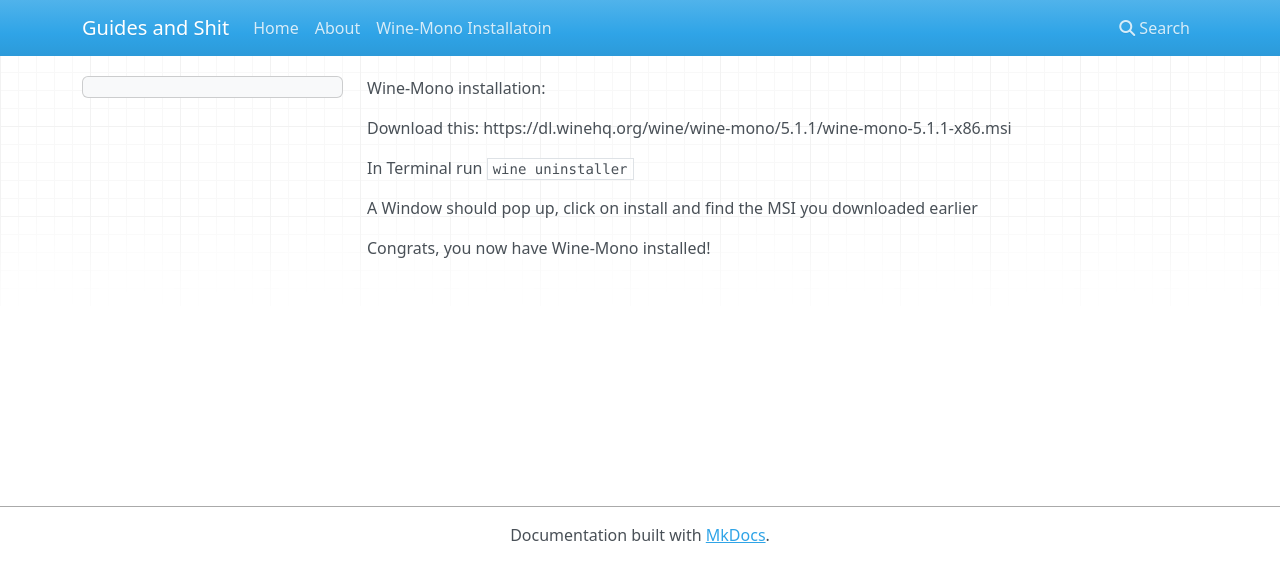
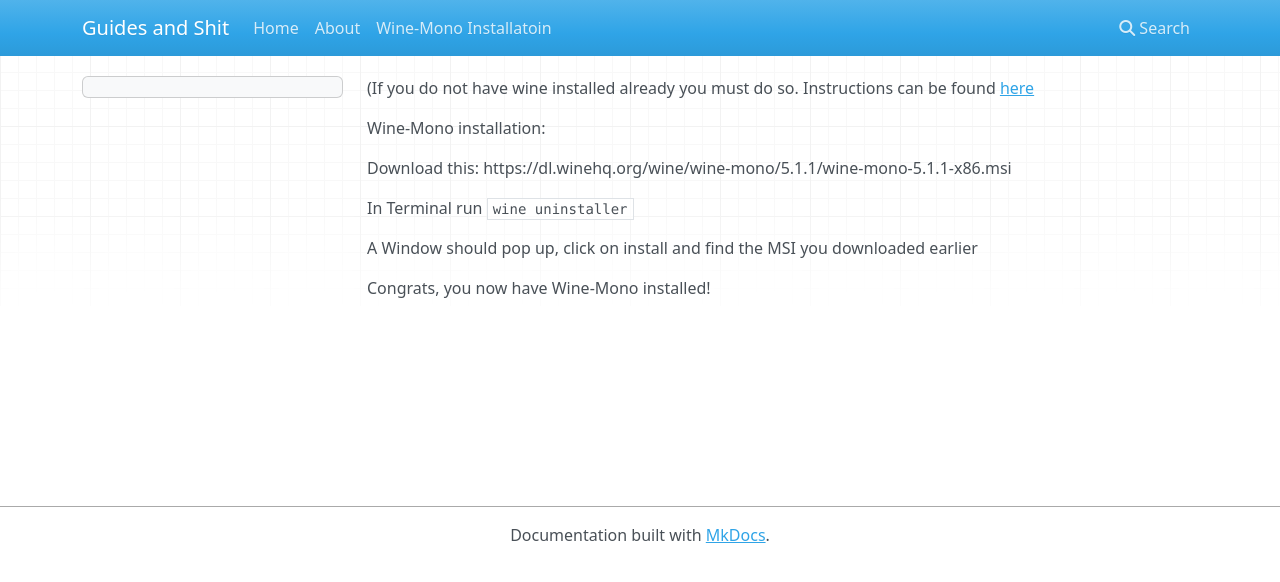
Before and after one commit to Lazr1026/Guides-and-Shit-v2, an MkDocs documentation site: the page built from docs/Wine-Mono_installation.md, in a window 1280 px wide. Shown: the top 582 px of the page. Built offline with MkDocs 1.6.1, drawn with Linux system fonts in a browser that asks for light colours; nearby versions of some CDN libraries.

Commit message:
Update Wine-Mono_installation.md

```diff
--- a/docs/Wine-Mono_installation.md
+++ b/docs/Wine-Mono_installation.md
@@ -1,3 +1,5 @@
+(If you do not have wine installed already you must do so. Instructions can be found [here](https://wiki.winehq.org/Download)
+
 Wine-Mono installation:
 
 Download this: https://dl.winehq.org/wine/wine-mono/5.1.1/wine-mono-5.1.1-x86.msi
```
